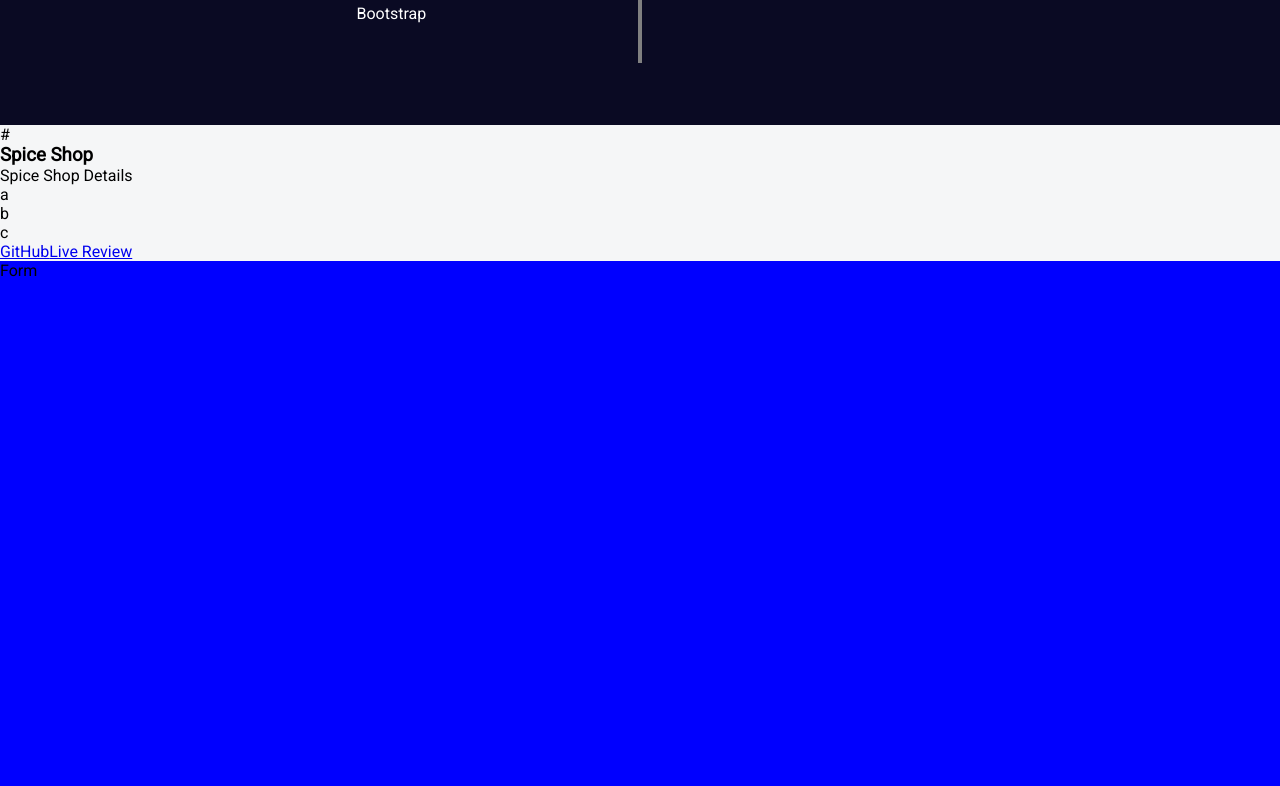
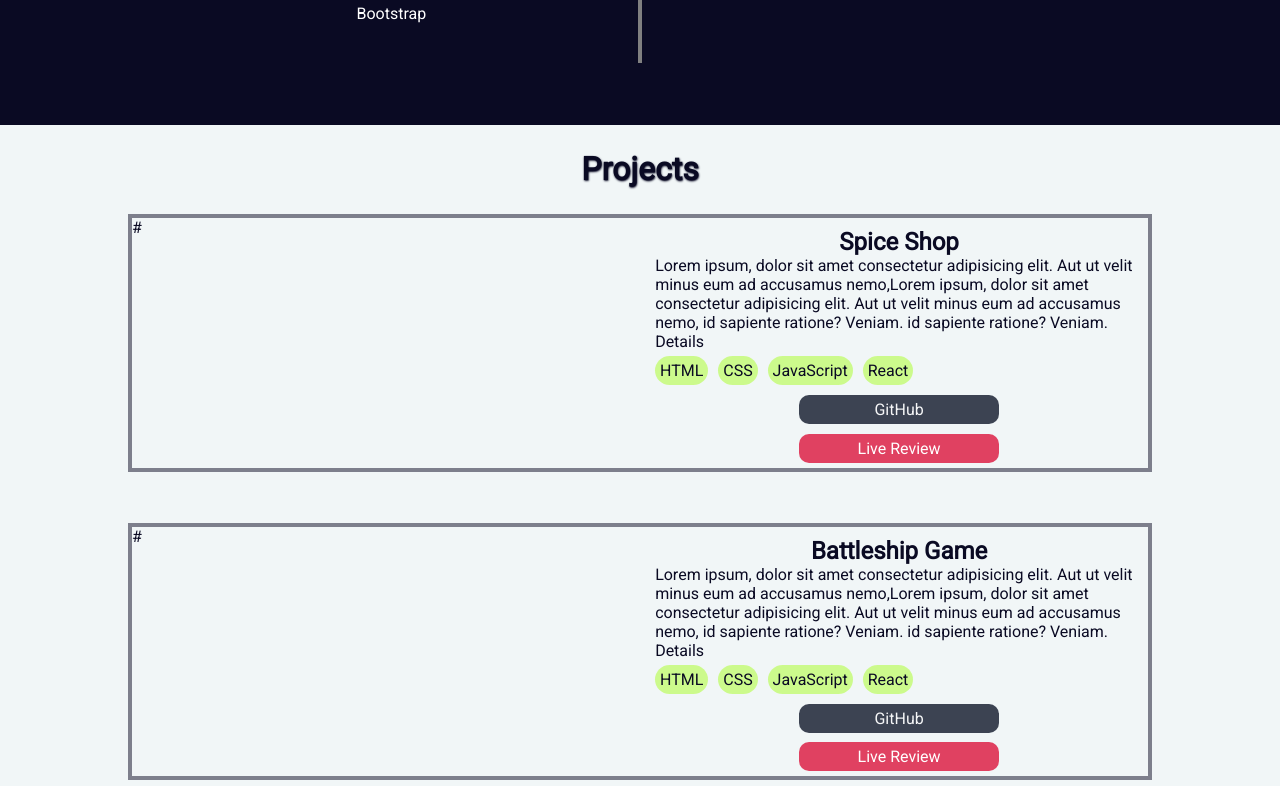
Before and after one commit to kosaromerf/Portfolio, a React (Vite) app: page / in a window 1280 px wide. Shown: the part 1574-2360 px from the top of the page. Built offline with nearby package versions, Linux system fonts and the light colour scheme.

Commit message:
Add: Projects and Case components

```diff
--- a/src/Components/Case.jsx
+++ b/src/Components/Case.jsx
@@ -8,16 +8,26 @@ const Case = ({ prewiew, name, detail, techs, codeLink, prewiewLink }) => {
   ));
 
   return (
-    <div>
+    <div className="case">
       <section className="casePrewiew">{prewiew}</section>
-      <section className="caseDetail">
+      <section className="caseInfo">
         <h3 className="caseName">{name}</h3>
         <p className="caseDetail">{detail}</p>
-        <div className="">{...labels}</div>
-        <a href={codeLink} target="_blank" rel="noopener noreferrer">
+        <div className="labels">{labels}</div>
+        <a
+          className="codeLink"
+          href={codeLink}
+          target="_blank"
+          rel="noopener noreferrer"
+        >
           GitHub
         </a>
-        <a href={prewiewLink} target="_blank" rel="noopener noreferrer">
+        <a
+          className="prewiewLink"
+          href={prewiewLink}
+          target="_blank"
+          rel="noopener noreferrer"
+        >
           Live Review
         </a>
       </section>
--- a/src/Components/Projects.jsx
+++ b/src/Components/Projects.jsx
@@ -4,11 +4,34 @@ import Case from "./Case";
 const Projects = () => {
   return (
     <div id="projects">
+      <h2>Projects</h2>
       <Case
         prewiew={"#"}
         name={"Spice Shop"}
-        detail={"Spice Shop Details"}
-        techs={["a", "b", "c"]}
+        detail={
+          "Lorem ipsum, dolor sit amet consectetur adipisicing elit. Aut ut velit minus eum ad accusamus nemo,Lorem ipsum, dolor sit amet consectetur adipisicing elit. Aut ut velit minus eum ad accusamus nemo, id sapiente ratione? Veniam. id sapiente ratione? Veniam. Details"
+        }
+        techs={["HTML", "CSS", "JavaScript", "React"]}
+        codeLink={"#"}
+        prewiewLink={"#"}
+      />
+      <Case
+        prewiew={"#"}
+        name={"Battleship Game"}
+        detail={
+          "Lorem ipsum, dolor sit amet consectetur adipisicing elit. Aut ut velit minus eum ad accusamus nemo,Lorem ipsum, dolor sit amet consectetur adipisicing elit. Aut ut velit minus eum ad accusamus nemo, id sapiente ratione? Veniam. id sapiente ratione? Veniam. Details"
+        }
+        techs={["HTML", "CSS", "JavaScript", "React"]}
+        codeLink={"#"}
+        prewiewLink={"#"}
+      />
+      <Case
+        prewiew={"#"}
+        name={"Inventory Application"}
+        detail={
+          "Lorem ipsum, dolor sit amet consectetur adipisicing elit. Aut ut velit minus eum ad accusamus nemo,Lorem ipsum, dolor sit amet consectetur adipisicing elit. Aut ut velit minus eum ad accusamus nemo, id sapiente ratione? Veniam. id sapiente ratione? Veniam. Details"
+        }
+        techs={["HTML", "CSS", "JavaScript", "NodeJS"]}
         codeLink={"#"}
         prewiewLink={"#"}
       />
--- a/src/index.css
+++ b/src/index.css
@@ -300,3 +300,126 @@ li.typewriter {
   margin: 1%;
 
 }
+
+/* Projects styles */
+
+
+#projects {
+  display: flex;
+  flex-direction: column;
+  justify-content: center;
+  align-items: center;
+  background-color: #f1f6f7;
+
+
+}
+
+#projects h2 {
+  margin-top: 2%;
+  color: #0a0a23;
+  text-shadow: 0.5px 0.5px 2px #0a0a23;
+  font-weight: 900;
+  font-size: 2rem;
+}
+
+.case {
+  display: grid;
+  grid-template-columns: 1fr 1fr;
+  border: 4px solid #0a0a2380;
+  width: 80%;
+  min-height: 30vh;
+  margin: 2% 0;
+  gap: 2%
+}
+
+.casePrewiew {
+  color: #0a0a23;
+
+}
+
+.caseInfo {
+  color: #0a0a23;
+
+  display: flex;
+  flex-direction: column;
+  justify-content: space-between;
+  align-items: center;
+}
+
+.caseName {
+  color: #0a0a23;
+
+  margin-top: 2%;
+  font-size: 1.5rem;
+}
+
+.caseDetail {
+  color: #0a0a23;
+  margin: 0 1%;
+}
+
+.labels {
+  color: #0a0a23;
+  display: flex;
+  width: 100%;
+  flex-wrap: wrap;
+
+}
+
+.label {
+  color: #0a0a23;
+
+  padding: 1%;
+  margin: 1%;
+  background-color: #adff2f88;
+  border-radius: 20px;
+}
+
+.codeLink {
+  width: 50%;
+  max-width: 200px;
+  text-align: center;
+  color: #0a0a23;
+
+  padding: 1%;
+  margin: 1%;
+  text-decoration: none;
+  background-color: #0f172acc;
+  color: #f5f6f7;
+  transition: transform 0.2s ease-in-out;
+  transition: background-color 0.5s ease-in-out;
+  border-radius: 10px;
+
+}
+
+.prewiewLink {
+  width: 50%;
+  max-width: 200px;
+  text-align: center;
+  color: #0a0a23;
+  padding: 1%;
+  margin: 1%;
+
+  text-decoration: none;
+  background-color: #dc143ccc;
+  color: #ffffff;
+  transition: transform 0.2s ease-in-out;
+  transition: background-color 0.5s ease-in-out;
+  border-radius: 10px;
+
+}
+
+
+.prewiewLink:hover {
+  transform: scale(1.1);
+  font-weight: 900;
+  background-color: #dc143c;
+
+}
+
+.codeLink:hover {
+  transform: scale(1.1);
+  font-weight: 900;
+  background-color: #0f172a;
+
+}
```
